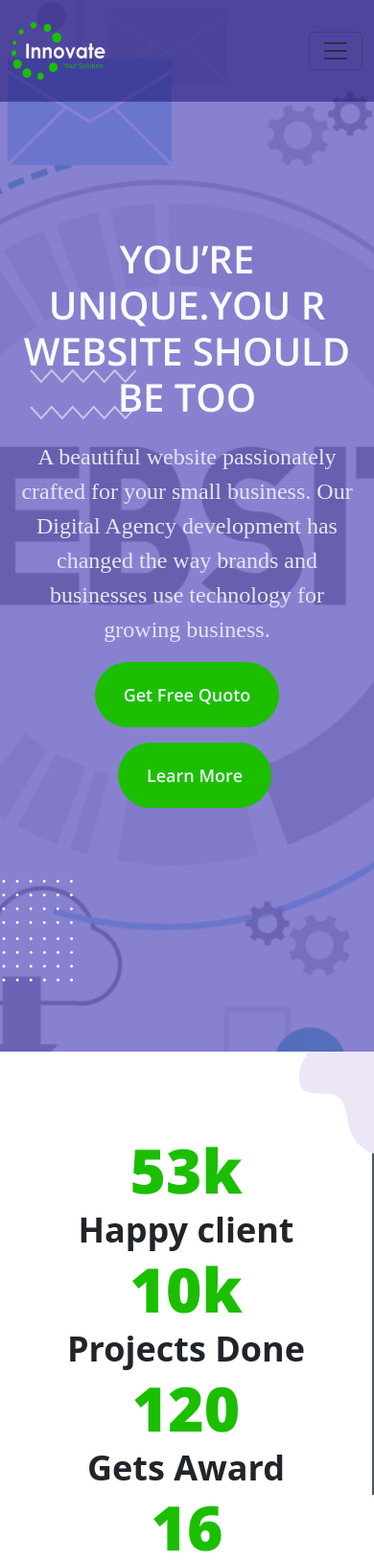
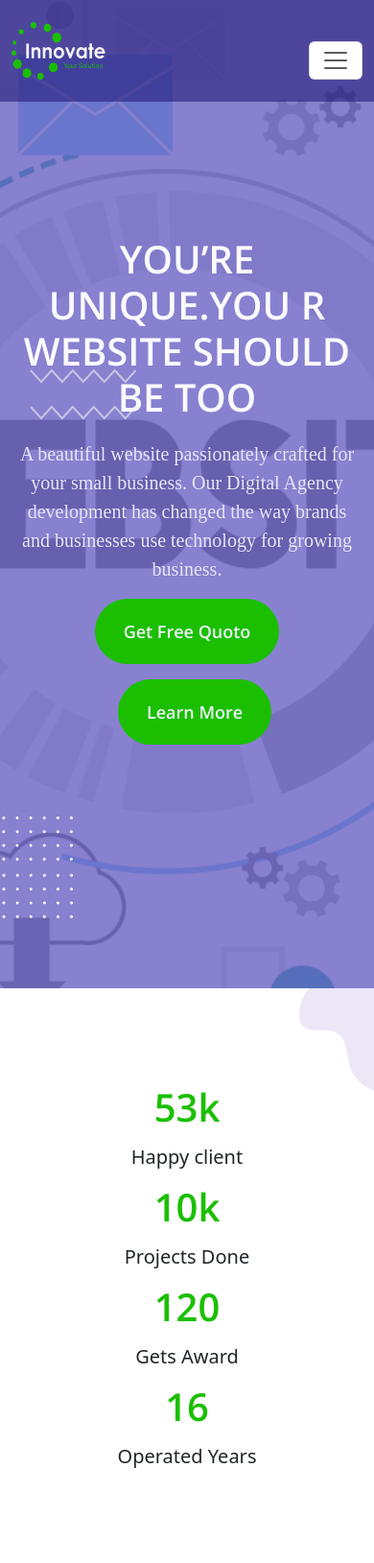
Before and after one commit to bayazidsarour/innovate, a plain HTML site: page index.html in a window 390 px wide. Shown: the top 1629 px of the page at 96% size. Drawn offline with nearby package versions, Linux system fonts and the light colour scheme; a web font is replaced by a local one.

Commit message:
rsponsive updated

```diff
--- a/css/responsive.css
+++ b/css/responsive.css
@@ -67,12 +67,44 @@
         flex-direction: column;
         gap: 25px;
     }
-
     #counter .counter {
         padding: 90px 0;
     }
+    #counter .counter .counters h2 {
+        font-weight: 600;
+        font-size: 40px;
+    }
+    #counter .counter .counters h6 {
+        font-size: 20px;
+        font-weight: 400;
+        line-height: 20px;
+    }
+    #counter .counter .counters {
+        border-right: 0px solid #4F585F;
+    }
+    .navbar-toggler {
 
+        background-color: #fff;
 
+    }
+    #banner .overlay .banner p {
+        font-size: 20px;
+
+    }
+
+    header nav ul {
+        gap: 25px;
+    }
+    nav button {
+
+        padding: 3px 28px;
+        margin-top: 20px;
+
+    }
+    .mt-2 {
+
+        text-align: center;
+    }
 
 
 
```
